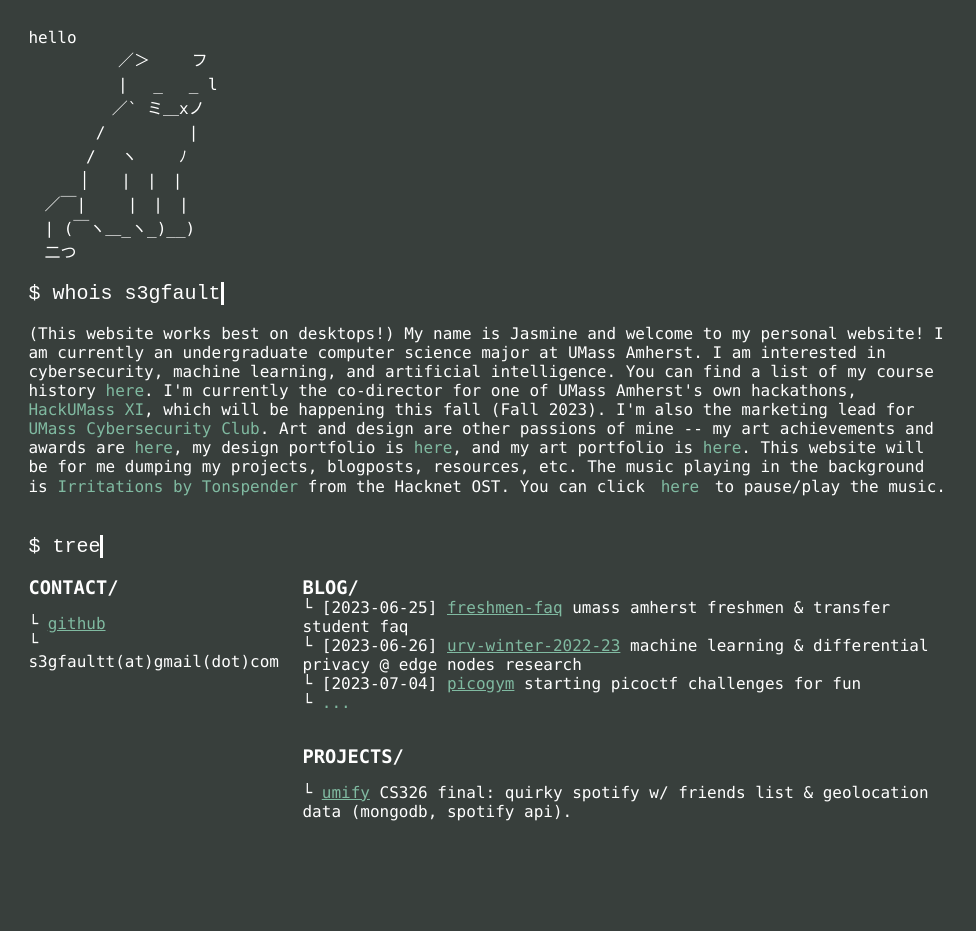
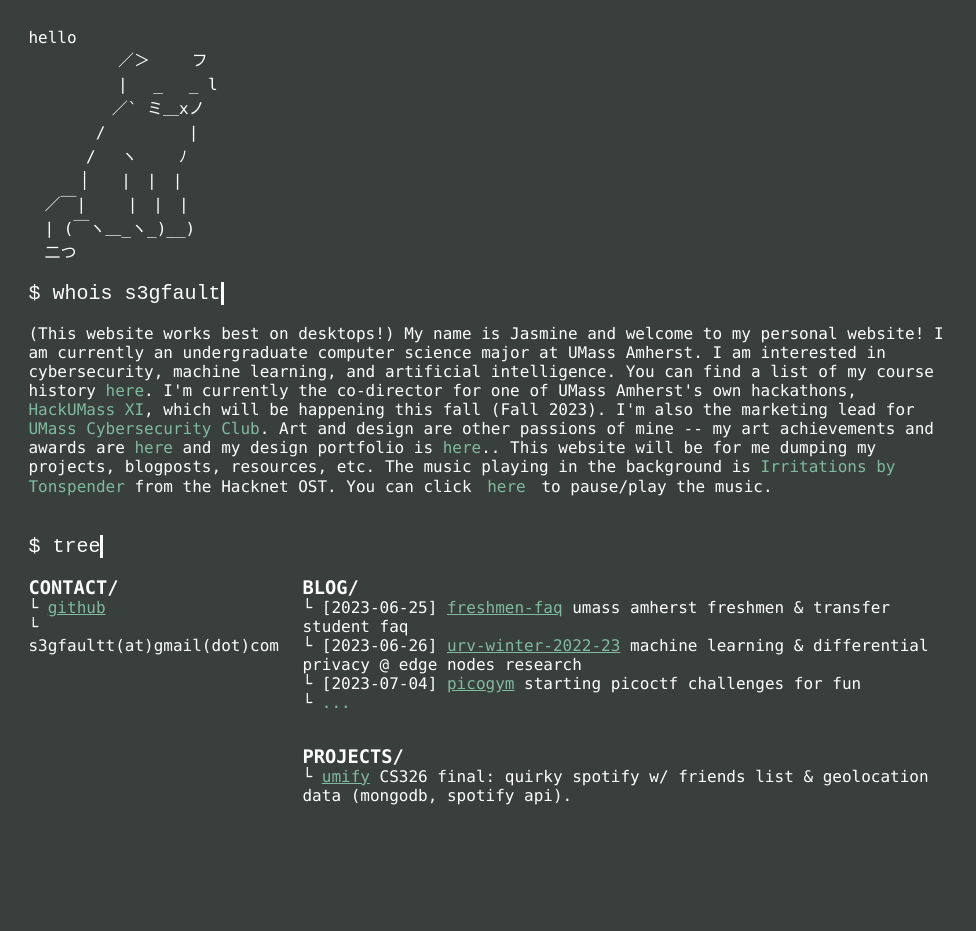
Before and after one commit to jlcai/jlcai.github.io, a plain HTML site: page index.html in a window 1280 px wide. Shown: the whole page, without its empty margins (0-976 px from the left). After the commit the page ends 909 px from the top, so only its background shows below. Drawn offline with Linux system fonts and the light colour scheme.

Commit message:
rmv: a bunch of misc stuff

```diff
--- a/index.html
+++ b/index.html
@@ -43,7 +43,7 @@
         </div>
         <br>
         <div id="begin">
-            (This website works best on desktops!) My name is Jasmine and welcome to my personal website! I am currently an undergraduate computer science major at UMass Amherst. I am interested in cybersecurity, machine learning, and artificial intelligence. You can find a list of my course history <a href="https://s3gfault.dev/about/classes" style="text-decoration: none">here</a>. I'm currently the co-director for one of UMass Amherst's own hackathons, <a href="https://hackumass.com/" style="text-decoration: none">HackUMass XI</a>, which will be happening this fall (Fall 2023). I'm also the marketing lead for <a href="https://umasscybersec.org/index.html" style="text-decoration: none">UMass Cybersecurity Club</a>. Art and design are other passions of mine -- my art achievements and awards are <a href="https://s3gfault.dev/art-design/achievements" style="text-decoration: none">here</a>, my design portfolio is <a href="https://s3gfault.dev/art-design/design-portfolio" style="text-decoration: none">here</a>, and my art portfolio is <a href="https://jasminecai.carrd.co/" style="text-decoration: none">here</a>. This website will be for me dumping my projects, blogposts, resources, etc. The music playing in the background is <a href="https://soundcloud.com/tonspender/irritations?in=rdbo/sets/hacknet-ost" style="text-decoration: none">Irritations by Tonspender</a> from the Hacknet OST. You can click <button class="btn" id="music-btn">here</button> to pause/play the music.
+            (This website works best on desktops!) My name is Jasmine and welcome to my personal website! I am currently an undergraduate computer science major at UMass Amherst. I am interested in cybersecurity, machine learning, and artificial intelligence. You can find a list of my course history <a href="https://s3gfault.dev/about/classes" style="text-decoration: none">here</a>. I'm currently the co-director for one of UMass Amherst's own hackathons, <a href="https://hackumass.com/" style="text-decoration: none">HackUMass XI</a>, which will be happening this fall (Fall 2023). I'm also the marketing lead for <a href="https://umasscybersec.org/index.html" style="text-decoration: none">UMass Cybersecurity Club</a>. Art and design are other passions of mine -- my art achievements and awards are <a href="https://s3gfault.dev/art-design/achievements" style="text-decoration: none">here</a> and my design portfolio is <a href="https://s3gfault.dev/art-design/design-portfolio" style="text-decoration: none">here</a>.. This website will be for me dumping my projects, blogposts, resources, etc. The music playing in the background is <a href="https://soundcloud.com/tonspender/irritations?in=rdbo/sets/hacknet-ost" style="text-decoration: none">Irritations by Tonspender</a> from the Hacknet OST. You can click <button class="btn" id="music-btn">here</button> to pause/play the music.
             <br><br><br>
         </div>
 
@@ -54,17 +54,16 @@
         </div>
 
         <div class="parent">
-
             <div class="div1">
                 <h3 style="font-weight: heavy; margin-bottom: 0;">CONTACT/</h3>
-                <p>└ <a href="https://github.com/jlcai">github</a>
+                └ <a href="https://github.com/jlcai">github</a>
                 <br>
-                └ s3gfaultt(at)gmail(dot)com</p>
+                └ s3gfaultt(at)gmail(dot)com
             </div>
 
             <div class="div2">
                 <h3 style="font-weight: heavy; margin-bottom: 0;">PROJECTS/</h3>
-                <p>└ <a href="https://github.com/jvelazquez4/umify">umify</a> CS326 final: quirky spotify w/ friends list & geolocation data (mongodb, spotify api).</p>
+                └ <a href="https://github.com/jvelazquez4/umify">umify</a> CS326 final: quirky spotify w/ friends list & geolocation data (mongodb, spotify api).
             </div>
 
             <div class="div3">
@@ -77,7 +76,6 @@
                 <br>
                 └ <a href="https://s3gfault.dev/blog/archive" style="text-decoration: none">...</a>
             </div>
-            </p>
         </div>
     </div>
 </body>
--- a/papers/tech-good-evil-paper.css
+++ /dev/null
@@ -1,17 +0,0 @@
-body {
-    background-color: rgb(56, 63, 60);
-    align-items: center;
-    justify-content: center;
-    display: flex;
-    height: 100vh;
-    font-family: Consolas, monospace;
-}
-
-
-a:link, a:visited, b {
-    color:rgb(128, 186, 161);
-}
-
-a:hover {
-    color:rgb(78, 129, 107);
-}
--- a/papers/tech-good-evil-paper.html
+++ /dev/null
@@ -1,22 +0,0 @@
-<!doctype html>
-<html lang="en">
-<head>
-    <title>s3gfault | tech good/evil paper :: fall 22</title>
-    <meta name="description" content="tech good/evil paper :: fall 22">
-    <meta charset="utf-8">
-    <meta name="viewport" content="width=device-width, initial-scale=1, shrink-to-fit=no">
-
-    <link rel="icon" type="image/x-icon" href="/images/favicon.ico">
-    <link rel="stylesheet" type="text/css" href="tech-good-evil-paper.css">
-</head>
-
-
-<body>
-    <h3 style="color:rgb(128, 186, 161)"><a href="https://s3gfault.dev/">back to main page</a></h3>
-    <object data="../files/141H Final Paper.pdf" type="application/pdf" width="80%" height="100%">
-        <p>Unable to display PDF file. <a href="/uploads/media/default/0001/01/540cb75550adf33f281f29132dddd14fded85bfc.pdf">Download</a> instead.</p>
-    </object>
-</body>
-
-
-</html>
```
Also changed, not shown: 1 other file.
